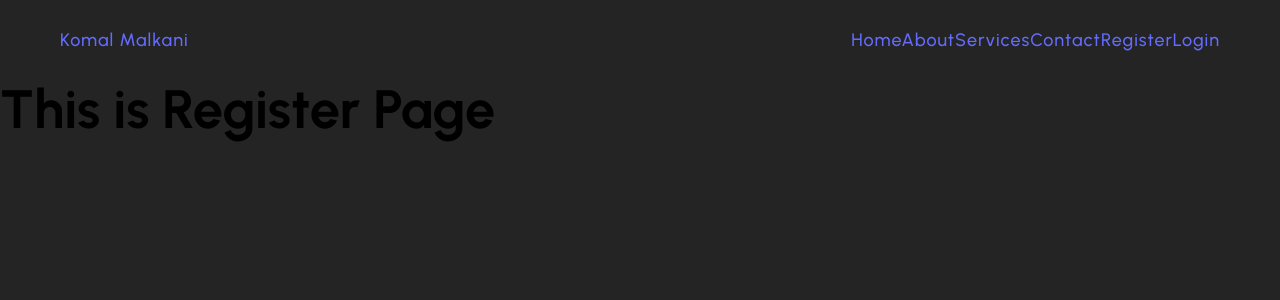
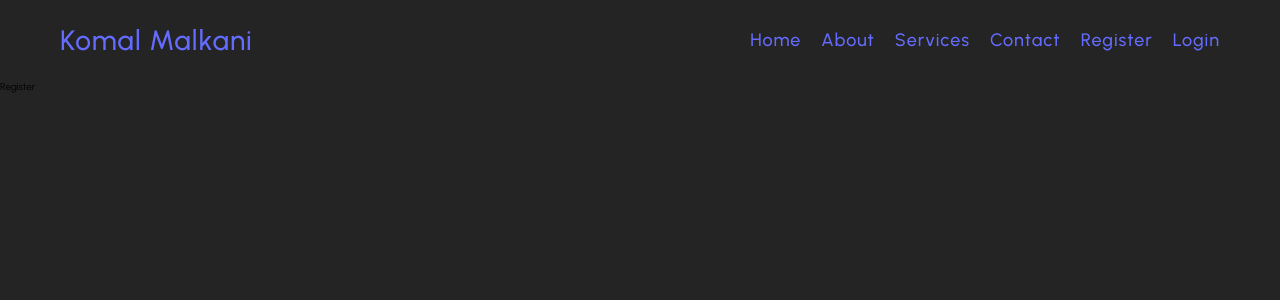
Before and after one commit to Komalmalkani/Mern_Auth_App, a React (Vite) app in the folder client/: page /register in a window 1280 px wide. Shown: the top 300 px of the page. Built offline with nearby package versions, Linux system fonts and the light colour scheme.

Commit message:
Commit the changes

```diff
--- a/client/src/Pages/Register.jsx
+++ b/client/src/Pages/Register.jsx
@@ -1,79 +1,9 @@
 import React from 'react'
 
 const Register = () => {
-  return <h1>This is Register Page</h1>
+  return (
+    <div>Register</div>
+  )
 }
 
 export default Register
-
-
-// const Register = () => {
-// const [user , setUser] = useState({
-//   username:"",
-//   email:"",
-//   phone:"",
-//   password:"",
-// });
-
-// // handling the input values
-// const handleInput = (e) =>{
-//   console.log(e);
-// }
-
-
-//   return (
-//    <>
-//     <section>
-//       <main>
-//         <div className="section-registration">
-//           <div container grid grid-two cols>
-//           <div className="registration-image">
-//           <img
-//             src="/images/girl.png"
-//             alt="a girl is trying to fill the registeration form"
-//             width="400" height="400"
-//           />
-//           </div>
-
-
-//           {/* {let's tackel registration Form } */}
-//           <div className="registeration-form">
-//           <h1 className="main-heading mb-3">Registeration Form</h1>
-//           <br/>
-
-//      <form>
-//             <div>
-//               <label htmlFor="username">username</label>
-//               <input type="text" name="username" placeholder="username" id="username" required autoComplete="off"
-//               // value={user.username}
-//               // onChange={handleInput}
-//               />
-//             </div>
-//             <div>
-//               <label htmlFor="email">email</label>
-//               <input type="email" name="email" placeholder="Enter Your Email" id="email" required autoComplete="off"/>
-//             </div>
-
-
-//             <div>
-//               <label htmlFor="phone">email</label>
-//               <input type="Number" name="phone" placeholder="Enter Your phone" id="phone" required autoComplete="off"/>
-//             </div>
-//             <div>
-//               <label htmlFor="password">email</label>
-//               <input type="password" name="password" placeholder="Enter Your password" id="password" required autoComplete="off"/>
-//             </div>
-//             <br/>
-//             <button type="submit" className="btn btn-submit">Register Now</button>
-//           </form>
-//           </div>
-
-//           </div>
-//         </div>
-//       </main>
-//     </section>
-//    </>
-//   )
-// }
-
-// export default Register
--- a/client/src/components/Navbar.css
+++ b/client/src/components/Navbar.css
@@ -5,4 +5,17 @@
     padding: 20px 60px;
     justify-content: space-between;
     align-items: center;
+    background-color: rgb(36, 36, 36);
+    font-family: 'Lucida Sans', 'Lucida Sans Regular', 'Lucida Grande', 'Lucida Sans Unicode', Geneva, Verdana, sans-serif;
 }
+
+.logo-brand a{
+font-size: 28px;
+}
+ul li{
+    display: flex;
+    gap: 20px;
+}
+ul li a{
+    font-size: 18px;
+}
```
